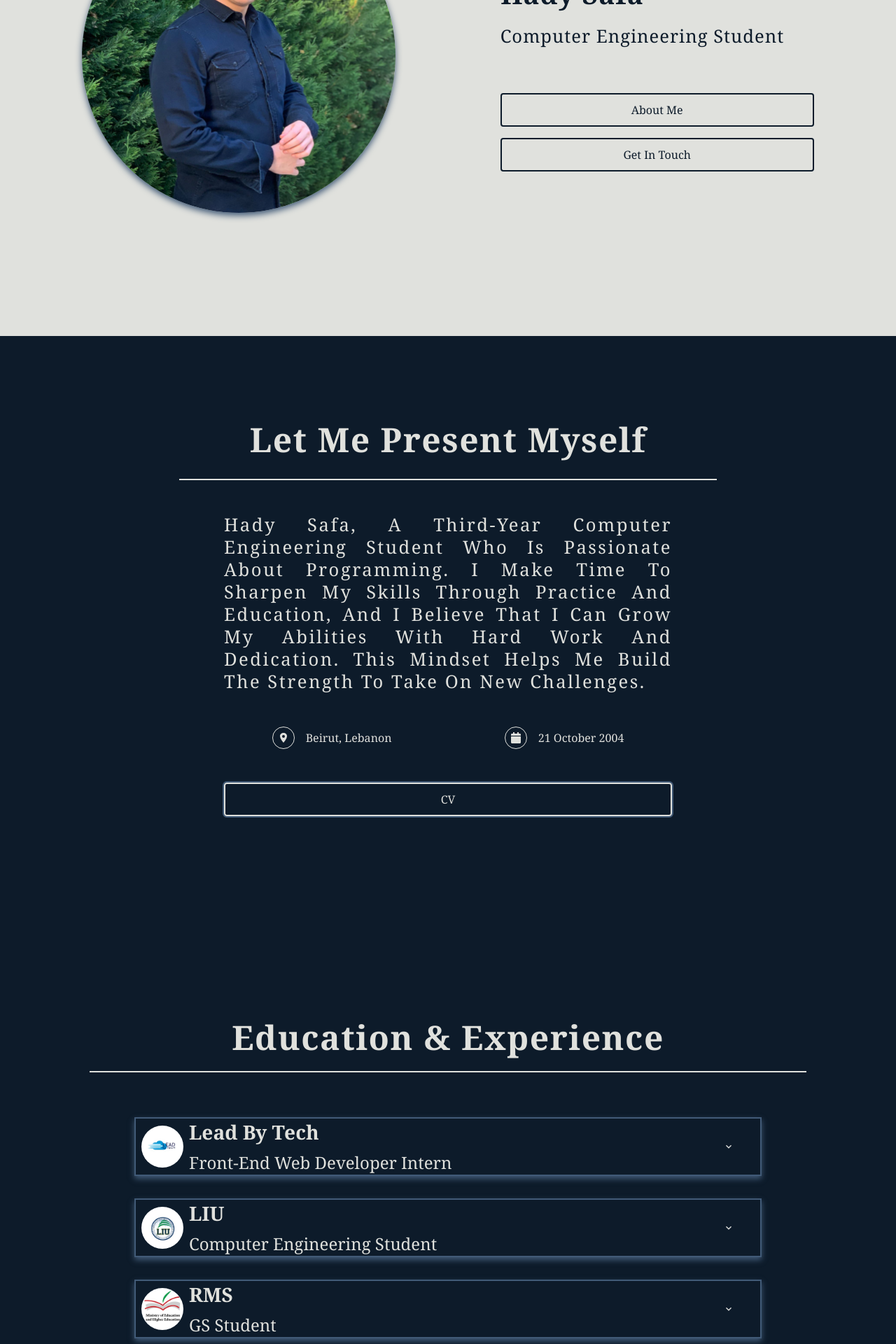
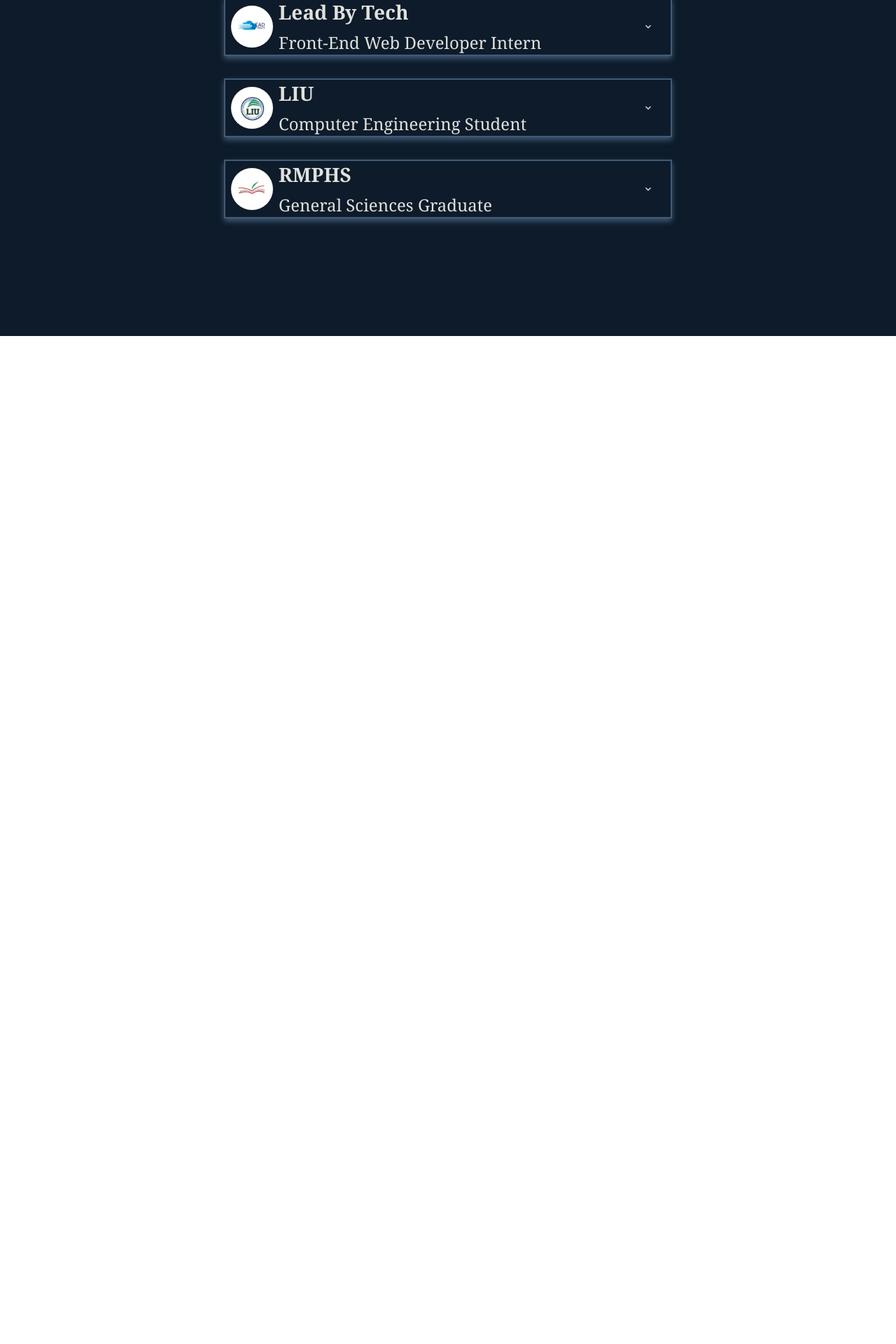
Before and after one commit to HadySafa/Informative-Personal-Website, a React (Vite) app: page / in a window 1280 px wide. Shown: the part 320-2240 px from the top of the page at 70% size. After the commit the page ends 800 px from the top, so only its background shows below. Built offline with nearby package versions, Linux system fonts and the light colour scheme.

Commit message:
Better UX

```diff
--- a/src/App.jsx
+++ b/src/App.jsx
@@ -1,13 +1,21 @@
 import LandingPage from "./Landing-Page"
 import About from "./AboutMe-Page"
 import Education from "./Education-Page"
+import Projects from "./Projects"
+import Skills from "./Slills-Page"
+
 
 function App() {
 
+  /*
+      <LandingPage />
+      <About />
+      <Projects />
+      <Education />
+  */
+
   return (
     <>
-      <LandingPage />
-      <About />
       <Education />
     </>
   )
--- a/src/Education-Page/index.jsx
+++ b/src/Education-Page/index.jsx
@@ -1,85 +1,78 @@
 import styles from './style.module.css'
-import educationLogo from '../assets/educationLogo.png'
-import universityLogo from '../assets/universityLogo.png'
-import companyLogo from '../assets/companyLogo.png'
+import { info } from './info.js'
 import { MdKeyboardArrowDown } from "react-icons/md";
 import { IoIosArrowUp } from "react-icons/io";
-import { useState } from 'react';
+import { useState, useEffect } from 'react';
 
-function Education(){
+function Education() {
 
-    const [visibleIndex,setVisibleIndex] = useState(-1)
+    const [visibleIndex, setVisibleIndex] = useState(-1)
+    const infoArray = [...info]
 
-    function handlerFunction(index){
-        if(index === visibleIndex){
+    function handlerFunction(index) {
+        if (index === visibleIndex) {
             setVisibleIndex(-1)
         }
-        else{
+        else {
             setVisibleIndex(index)
         }
     }
 
-    return(
-        <section className={styles.page}>
+    useEffect( () => {
+
+        function handlerFunction(e){
+            if(e.target.id === "mainPage"){
+                setVisibleIndex(-1)
+            }
+        }
+
+        window.addEventListener("click",handlerFunction);
+
+        return () => window.removeEventListener("click",handlerFunction);
+
+    },[])
+
+    return (
+
+        <section id="mainPage" className={styles.page}>
 
             <h2 className={styles.header}>Education & Experience</h2>
 
-            <div key={0} onClick={() => handlerFunction(0)} className={`${styles.accordion}`}>
-                <span className={styles.icon} >{visibleIndex === 0 ? <IoIosArrowUp /> : <MdKeyboardArrowDown />}</span>
+            {
+                infoArray.map((element, index) =>
+
+                    <div key={index} onClick={() => handlerFunction(index)} className={styles.accordion}>
+
+                        <span className={styles.icon} >{visibleIndex === index ? <IoIosArrowUp /> : <MdKeyboardArrowDown />}</span>
+
                         <div className={styles.headerContainer}>
-                    <img src={companyLogo} alt="Company Logo" className={styles.logo} />
+
+                            <img src={element.image} alt={element.alt} className={styles.logo} />
+
                             <div className={styles.infoContainer}>
-                        <h3 className={styles.title}>Lead By Tech</h3>
-                        <p className={styles.position}>Front-End Web Developer Intern</p>
+
+                                <h3 className={styles.title}>{element.title}</h3>
+
+                                <p className={styles.position}>{element.position}</p>
+
                             </div>
+
                         </div>
+
+                        <div className={`${styles.descriptionContainer}  ${visibleIndex === index ? styles.active : null}`}>
                             {
-                    visibleIndex === 0
-                    ?
+
                                 <p className={`${styles.description}`}>
-                        As a Front-End Web Developer Intern at Lead By Tech Company since August 2024, I am actively exploring modern web design concepts, as well as UI/UX fundamentals.
+                                    {element.description}
                                 </p>
-                    : null
+
                             }
                         </div>
 
-            <div key={1} onClick={() => handlerFunction(1)} className={styles.accordion}>
-                <span className={styles.icon} >{visibleIndex === 1 ? <IoIosArrowUp /> : <MdKeyboardArrowDown />}</span>
-                <div className={styles.headerContainer}>
-                    <img src={universityLogo} alt="University Logo" className={styles.logo} />
-                    <div className={styles.infoContainer}>
-                        <h3 className={styles.title}>LIU</h3>
-                        <p className={styles.position}>Computer Engineering Student</p>
-                    </div>
-                </div>
-                {
-                    visibleIndex === 1
-                    ?
-                    <p className={styles.description}>
-                        I am a third-year Computer Engineering student at the Lebanese International University, currently maintaining an impressive GPA of 3.95 out of 4.
-                    </p>
-                    : null
-                }
                     </div>
 
-            <div key={2} onClick={() => handlerFunction(2)} className={styles.accordion}>
-                <span className={styles.icon} >{visibleIndex === 2 ? <IoIosArrowUp /> : <MdKeyboardArrowDown />}</span>
-                <div className={styles.headerContainer}>
-                    <img src={educationLogo} alt="School Logo" className={styles.logo} />
-                    <div className={styles.infoContainer}>
-                        <h3 className={styles.title}>RMS</h3>
-                        <p className={styles.position}>GS Student</p>
-                    </div>
-                </div>
-                {
-                    visibleIndex === 2
-                    ?
-                    <p className={styles.description}>
-                        I graduated from René Mouawad High School with a Baccalaureate II in General Sciences in July 2022, achieving an impressive score of 17.40 out of 20.
-                    </p>
-                    : null
+                )
             }
-            </div>
 
         </section>
     )
--- /dev/null
+++ b/src/Education-Page/info.js
@@ -0,0 +1,27 @@
+import educationLogo from '../assets/educationLogo.png'
+import universityLogo from '../assets/universityLogo.png'
+import companyLogo from '../assets/companyLogo.png'
+
+export const info = [
+    {
+        image: companyLogo,
+        alt: "Company Logo",
+        title: "Lead By Tech",
+        position: "Front-End Web Developer Intern",
+        description: "As a Front-End Web Developer Intern at Lead By Tech Company since August 2024, I am actively exploring modern web design concepts, as well as UI/UX fundamentals."
+    },
+    {
+        image: universityLogo,
+        alt: "University Logo",
+        title: "LIU",
+        position: "Computer Engineering Student",
+        description: "I am a third-year Computer Engineering student at the Lebanese International University, currently maintaining an impressive GPA of 3.95 out of 4."
+    },
+    {
+        image: educationLogo,
+        alt: "School Logo",
+        title: "RMPHS",
+        position: "General Sciences Graduate",
+        description: "I graduated from René Mouawad Public High School with a Baccalaureate II in General Sciences in July 2022, achieving an impressive score of 17.40 out of 20."
+    }
+]
--- a/src/Education-Page/style.module.css
+++ b/src/Education-Page/style.module.css
@@ -1,23 +1,23 @@
-:root{
+:root {
     --accordionWidth: 90%;
     --accordionHeight: 5rem;
     --accordionGap: 2rem;
     --accordionSectionsGap: 1rem;
 }
 
-.page{
+.page {
     min-height: 100vh;
     min-width: 100vw;
     font-family: Georgia, 'Times New Roman', Times, serif;
     background-color: var(--color1);
-    color:var(--color5);
+    color: var(--color5);
     display: flex;
     flex-direction: column;
     align-items: center;
     justify-content: center;
     gap: var(--accordionGap);
     cursor: default;
-    padding: 1rem 0;;
+    padding: 1rem 0;
 }
 
 .accordion {
@@ -29,6 +29,11 @@
     cursor: pointer;
     box-shadow: 0 4px 8px var(--color3);
     transition: min-height 0.5s ease;
+    transition: transform 0.5s ease;
+}
+
+.accordion:hover{
+    transform: scale(1.05);
 }
 
 .header {
@@ -43,13 +48,43 @@
     margin-bottom: var(--accordionGap);
 }
 
-.description{
-    padding: var(--accordionSectionsGap);
+.descriptionContainer{
+    min-height: 0;
+    max-height: 0;
+    overflow: hidden;
+    transition: max-height 0.5s ease;
+    transition: min-height 0.5s ease;
+    display: flex;
+    justify-content: center;
+    align-items: center;
+    min-width: 100%;
+
+    position: relative;
+}
+
+.description {
     text-align: justify;
+    min-width: 90%;
+    max-width: 90%;
+    min-height: 90%;
+    max-height: 90%;
+    position: absolute;
+    top: 5%;
+    left: 5%;
+    display: flex;
+    justify-content: center;
+    align-items: center;
+    font-size: clamp(1rem, 2vw, 1.25rem);
+}
+
+.active{
+    min-height: calc(var(--accordionHeight) * 1.5);
+    max-height: calc(var(--accordionHeight) * 2);
 }
 
 
-.headerContainer{
+
+.headerContainer {
     display: flex;
     align-items: center;
     gap: calc(var(--accordionSectionsGap) / 2);
@@ -58,14 +93,14 @@
     padding: calc(var(--accordionSectionsGap) / 2);
 }
 
-.logo{
+.logo {
     max-height: calc(var(--accordionHeight) * 0.75);
     min-height: calc(var(--accordionHeight) * 0.75);
     aspect-ratio: 1 / 1;
     border-radius: 50%;
 }
 
-.infoContainer{
+.infoContainer {
     display: flex;
     flex-direction: column;
     gap: calc(var(--accordionSectionsGap) / 2);
@@ -84,21 +119,24 @@
     width: 10%;
 }
 
-@media (min-width:480px){
+@media (min-width:480px) {}
 
-
-}
-
-@media (min-width:700px){
+@media (min-width:700px) {
 
 
 
-    :root{
-        --accordionWidth: 80%;    }
+    :root {
+        --accordionWidth: 80%;
+    }
 }
 
-@media (min-width:1025px){
+@media (min-width:1025px) {
 
-    :root{
-        --accordionWidth: 70%;    }
+    :root {
+        --accordionWidth: 50%;
+    }
+
+    .header {
+        width: 60%;
+    }
 }
--- /dev/null
+++ b/src/Projects/index.jsx
@@ -0,0 +1,14 @@
+import styles from './style.module.css'
+
+
+function Projects(){
+
+    return(
+        <section className={styles.page}>
+
+        </section>
+    )
+
+}
+
+export default Projects
--- /dev/null
+++ b/src/Projects/style.module.css
@@ -0,0 +1,7 @@
+
+
+.page {
+    min-height: 100vh;
+    min-width: 100vw;
+    background-color: var(--color5);
+}
--- /dev/null
+++ b/src/Slills-Page/index.jsx
@@ -0,0 +1,12 @@
+import styles from './style.module.css'
+
+
+function Skills(){
+
+    return(
+        <section className={styles.page}>Skills</section>
+    )
+
+}
+
+export default Skills
```
Also changed, not shown: src/Slills-Page/style.module.css (added), src/assets/educationLogo.png. Lines whose indentation alone changed are shown as unchanged.
